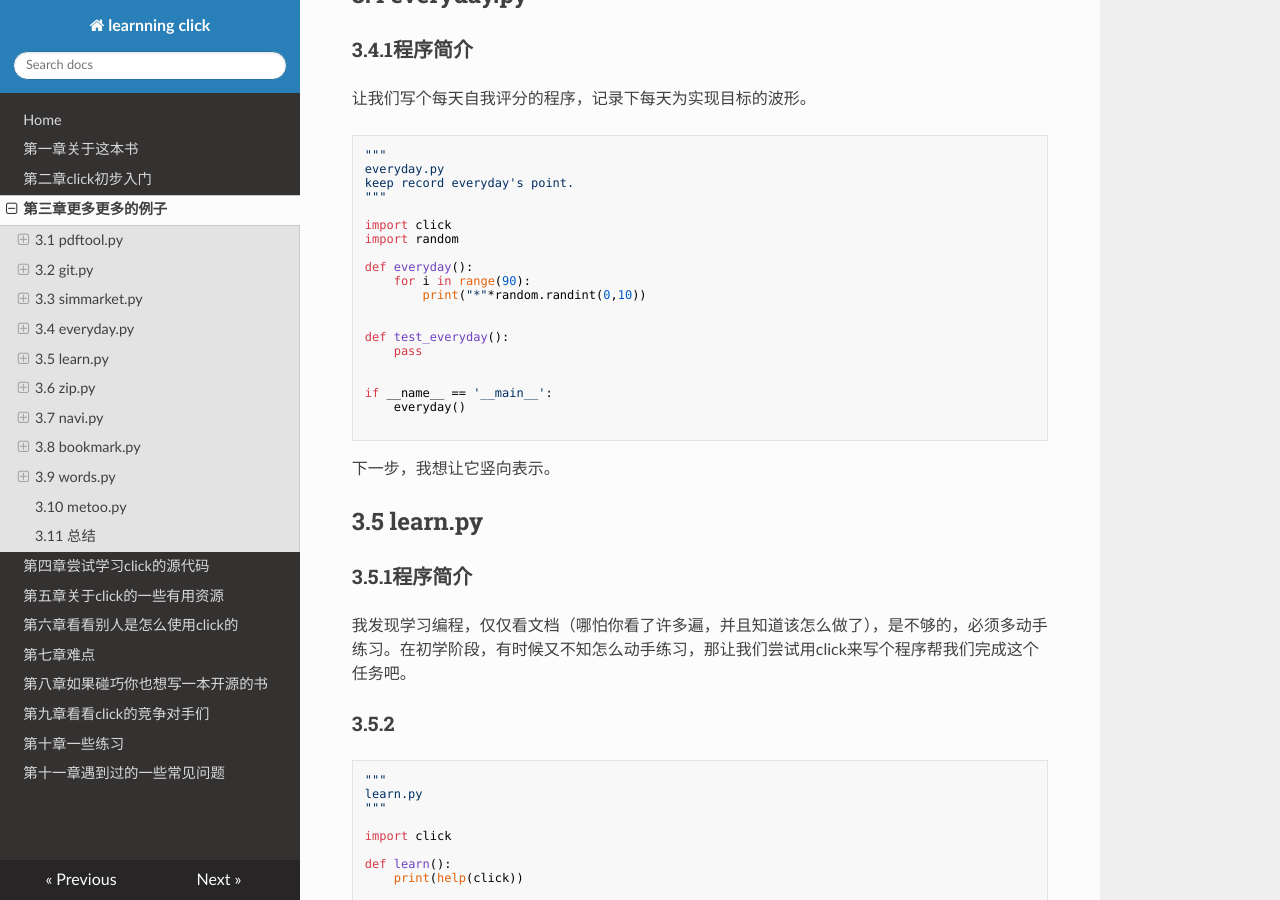
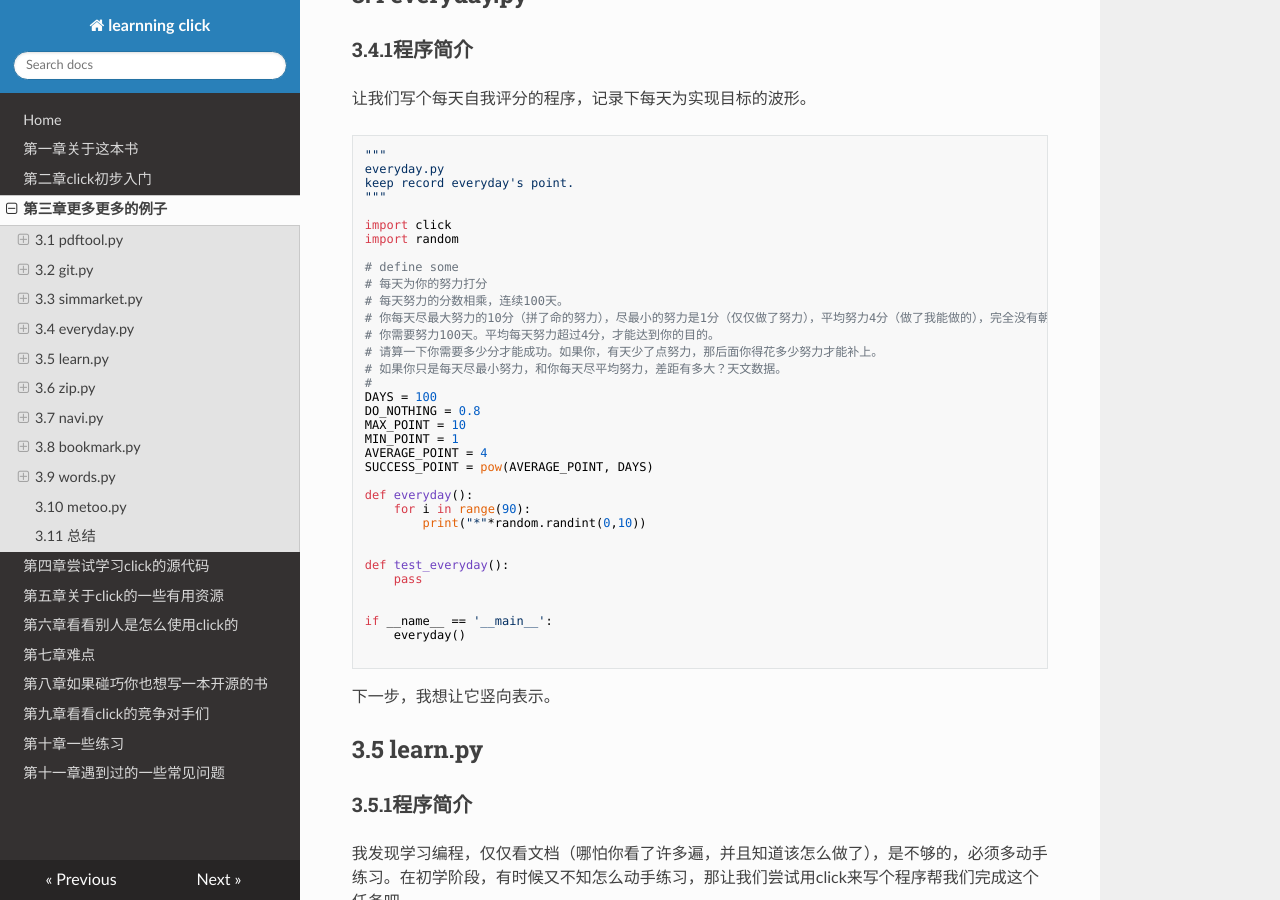
Before and after one commit to lizkca/thebook, an MkDocs documentation site: the page built from docs/chap3.md, in a window 1280 px wide and 900 px high, scrolled down 4500 px. Built offline with MkDocs 1.6.1, drawn with Linux system fonts in a browser that asks for light colours; nearby versions of some CDN libraries.

Commit message:
dayly update

```diff
--- a/docs/chap3.md
+++ b/docs/chap3.md
@@ -247,6 +247,21 @@ keep record everyday's point.
 import click
 import random
 
+# define some
+# 每天为你的努力打分
+# 每天努力的分数相乘，连续100天。
+# 你每天尽最大努力的10分（拼了命的努力），尽最小的努力是1分（仅仅做了努力），平均努力4分（做了我能做的），完全没有朝你的目标努力得0.8分。
+# 你需要努力100天。平均每天努力超过4分，才能达到你的目的。
+# 请算一下你需要多少分才能成功。如果你，有天少了点努力，那后面你得花多少努力才能补上。
+# 如果你只是每天尽最小努力，和你每天尽平均努力，差距有多大？天文数据。
+#
+DAYS = 100
+DO_NOTHING = 0.8
+MAX_POINT = 10
+MIN_POINT = 1
+AVERAGE_POINT = 4
+SUCCESS_POINT = pow(AVERAGE_POINT, DAYS)
+
 def everyday():
     for i in range(90):
         print("*"*random.randint(0,10))
```
